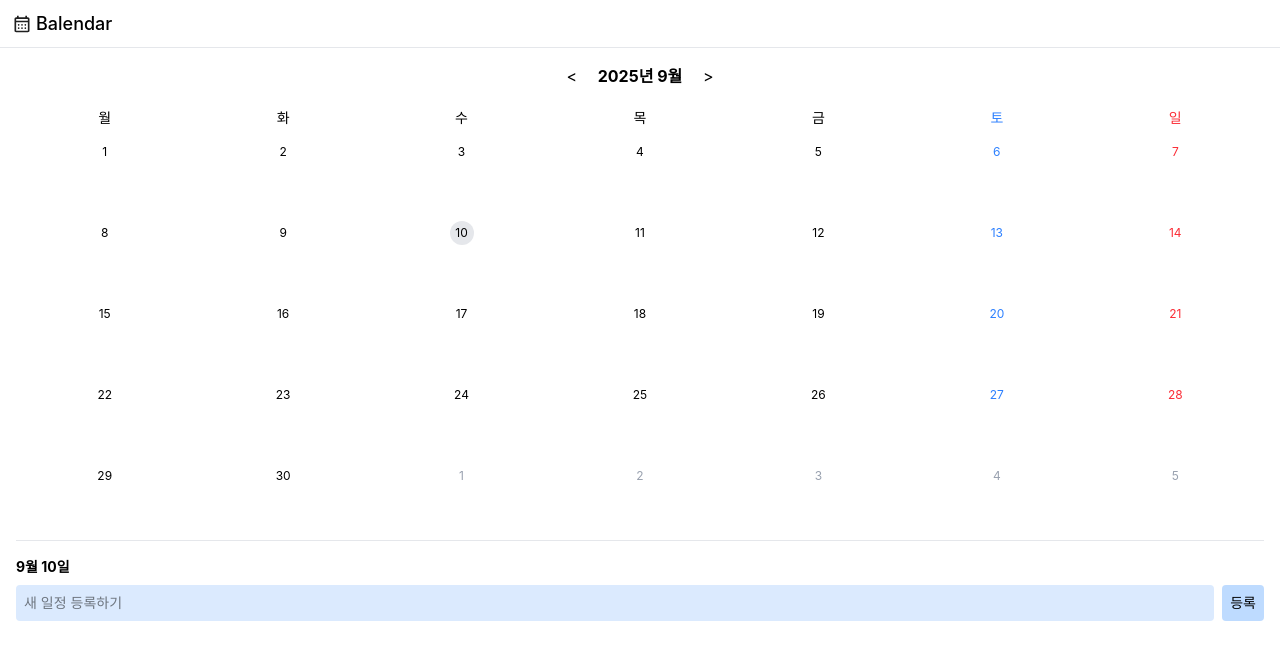
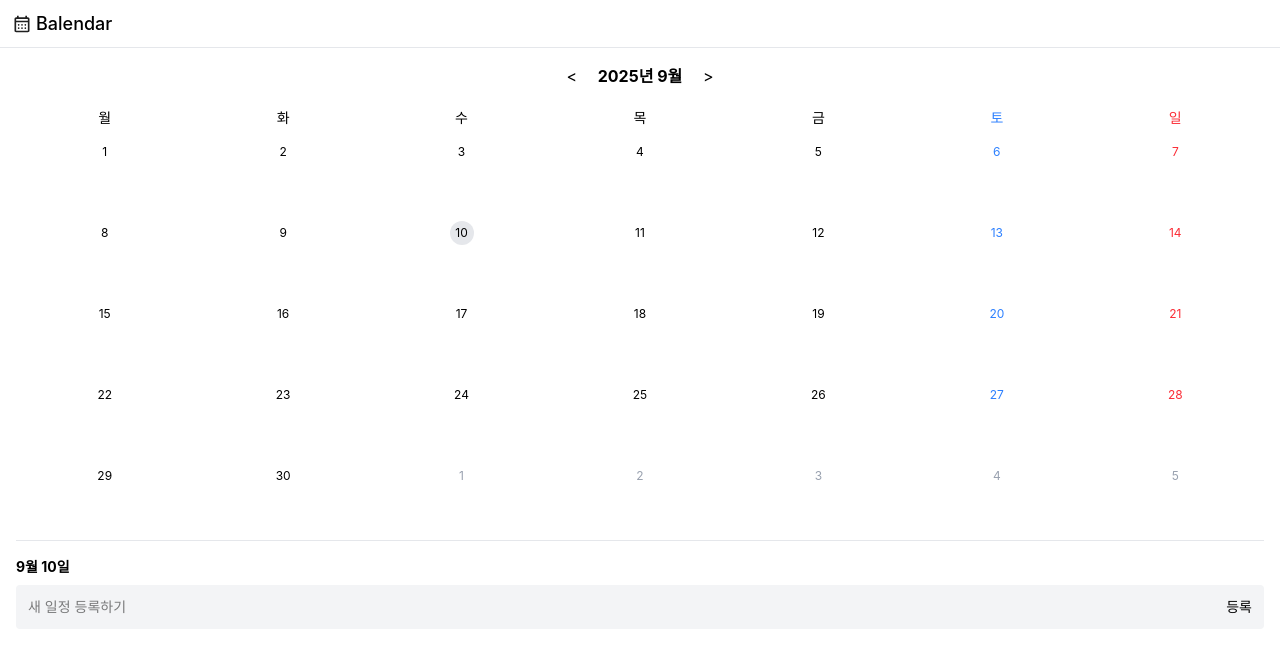
Before and after one commit to beurmuz/balendar, a React (Vite) app: page / in a window 1280 px wide. Both pictures are taken after a click on the button "10". Shown: the top 660 px of the page. Built offline with nearby package versions, Linux system fonts and the light colour scheme; a web font is replaced by a local one.

Commit message:
#7 [dev] localstorage에 일정 등록/삭제 2

```diff
--- a/src/features/calendar/components/DayLogSection.tsx
+++ b/src/features/calendar/components/DayLogSection.tsx
@@ -31,14 +31,17 @@ export default function DayLogSection({
             {date.getMonth() + 1}월 {date.getDate()}일
           </h3>
           {/* 입력폼 */}
-          <form onSubmit={handleSubmit} className="flex gap-2 mt-2">
+          <form
+            onSubmit={handleSubmit}
+            className="flex gap-2 mt-2 p-3 bg-gray-100 rounded"
+          >
             <input
-              className="flex-1 bg-blue-100 rounded text-sm p-2 focus:outline-none"
+              className="flex-1  text-sm focus:outline-none"
               placeholder="새 일정 등록하기"
               value={text}
               onChange={(e) => setText(e.target.value)}
             />
-            <button className="p-2 bg-blue-200 rounded text-sm">등록</button>
+            <button className="rounded pl-2 text-sm">등록</button>
           </form>
 
           {/* 일정 리스트 */}
@@ -46,12 +49,12 @@ export default function DayLogSection({
             {logs.map((log) => (
               <li
                 key={log.id}
-                className="p-2 flex justify-between gap-2 bg-gray-100 rounded"
+                className="p-3 flex justify-between gap-2 bg-blue-200 rounded"
               >
                 <div className="flex-1">{log.text}</div>
-                <div className="flex items-center gap-3 shrink-0 text-gray-500">
+                <div className="flex items-center gap-3 shrink-0 text-gray-700">
                   <button
-                    className="px-2 py-1 text-xs"
+                    className="pl-2 text-sm"
                     onClick={() => onDeleteLog(log.id)}
                   >
                     삭제
```
